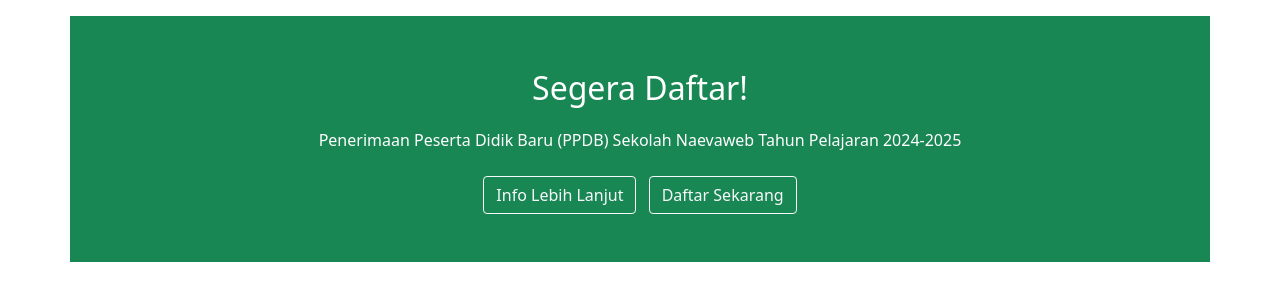
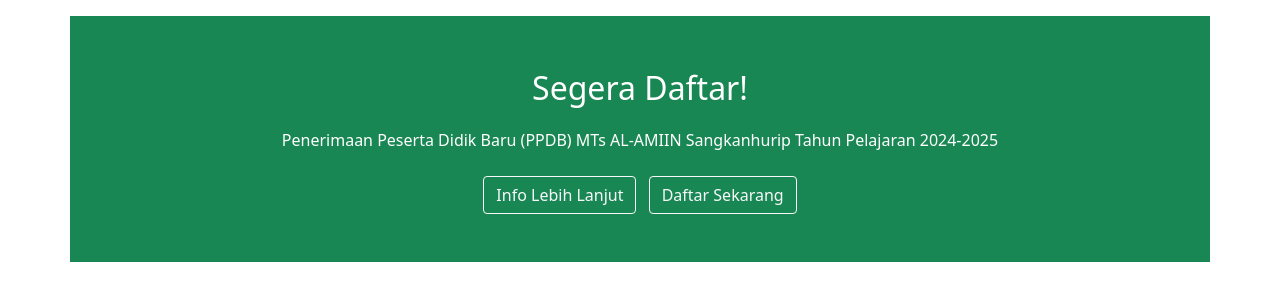
Before and after one commit to mts-alamiin/mts-alamiin, a plain HTML site: page index.html in a window 1280 px wide. Shown: the part 2600-2896 px from the top of the page. Drawn offline with nearby package versions, Linux system fonts and the light colour scheme.

Commit message:
Update index.html

```diff
--- a/index.html
+++ b/index.html
@@ -211,7 +211,7 @@
     <div class="py-2">
         <div class="container text-center bg-success text-white py-5">
             <div class="fs-2 mb-3">Segera Daftar!</div>
-            <p>Penerimaan Peserta Didik Baru (PPDB) Sekolah Naevaweb Tahun Pelajaran 2024-2025</p>
+            <p>Penerimaan Peserta Didik Baru (PPDB) MTs AL-AMIIN Sangkanhurip Tahun Pelajaran 2024-2025</p>
             <div class="pt-2">
                 <button type="button" class="btn btn-outline-light me-2">Info Lebih Lanjut</button>
                 <button type="button" class="btn btn-outline-light">Daftar Sekarang</button>
```
